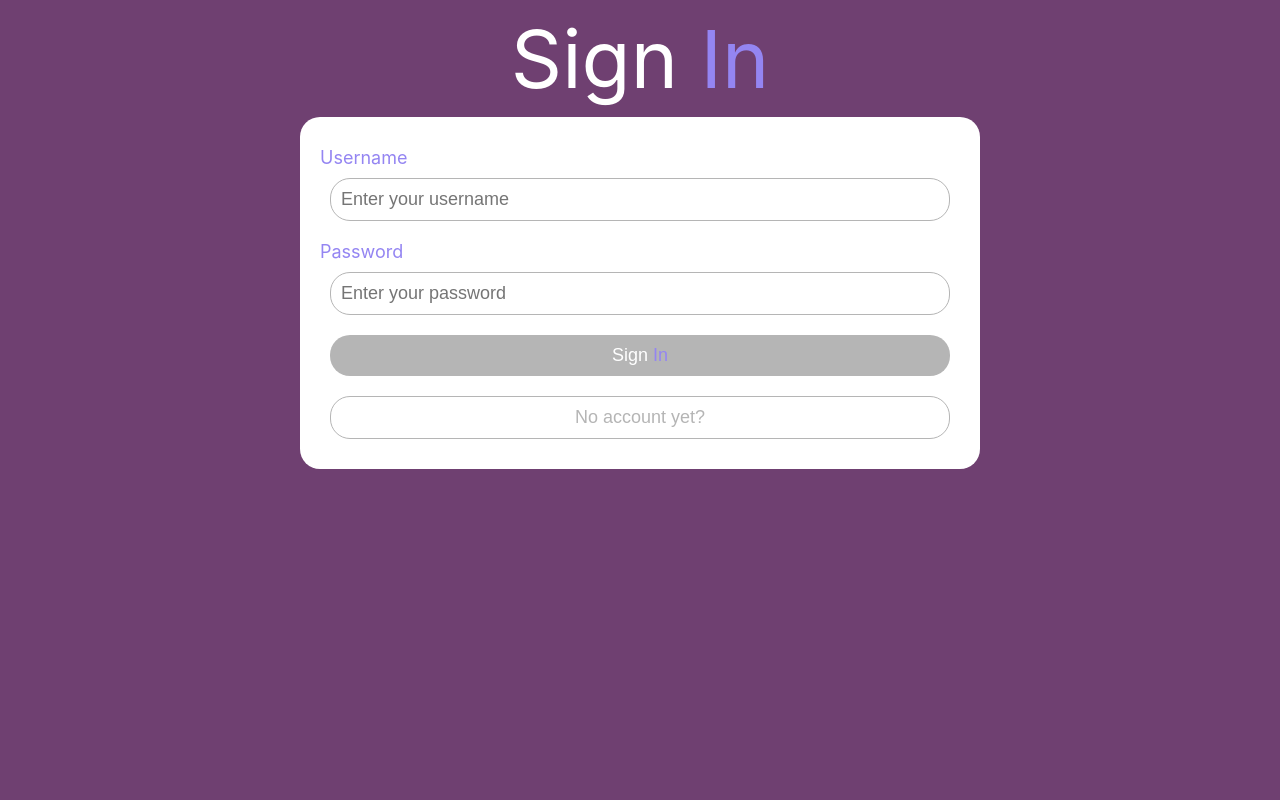
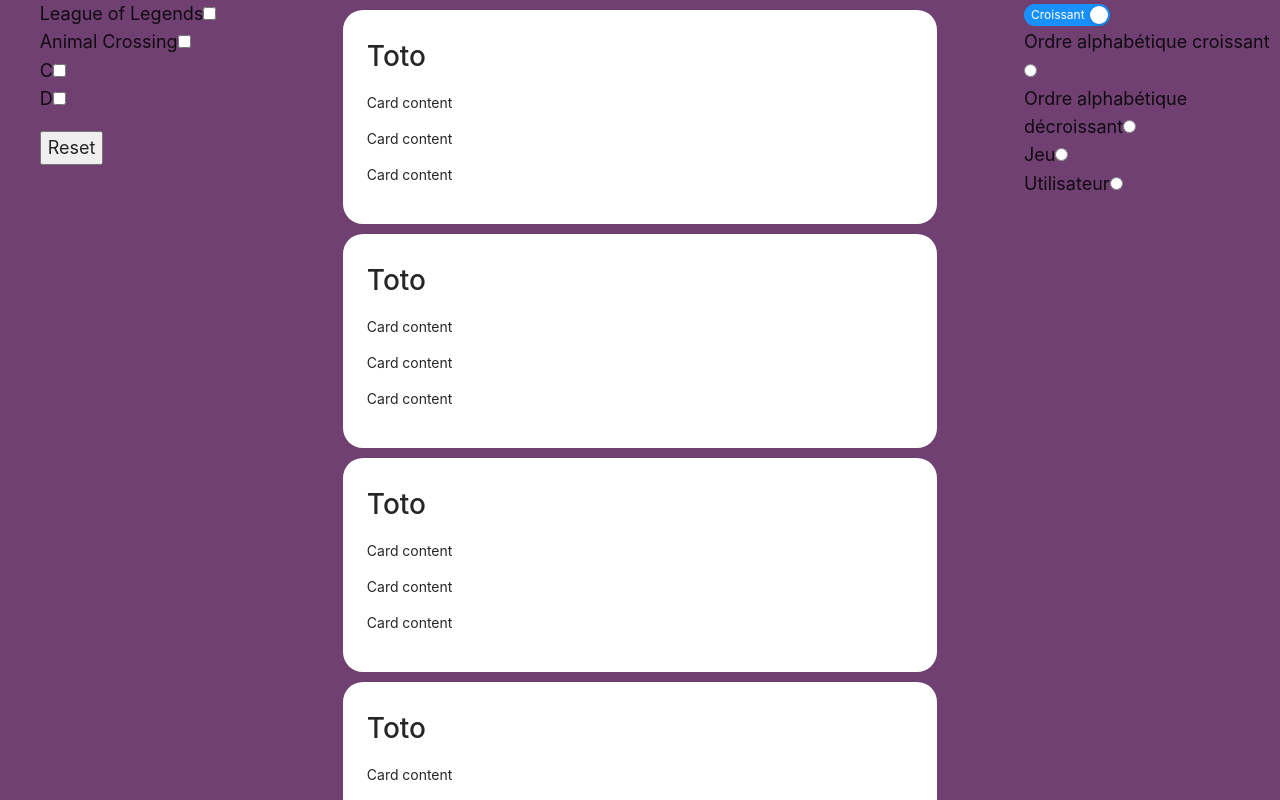
Before and after one commit to juliencol/gamer-house, a React (Create React App) app in the folder frontend/: page /feed in a window 1280 px wide. Shown: the top 800 px of the page. Built offline with nearby package versions, Linux system fonts and the light colour scheme.

Commit message:
Added feed_page

```diff
--- a/frontend/package.json
+++ b/frontend/package.json
@@ -3,6 +3,7 @@
   "version": "0.1.0",
   "private": true,
   "dependencies": {
+    "antd": "^4.16.0",
     "react": "^17.0.2",
     "react-dom": "^17.0.2",
     "react-router-dom": "^5.2.0",
--- a/frontend/src/App.tsx
+++ b/frontend/src/App.tsx
@@ -1,6 +1,7 @@
 import { useState } from 'react';
 import { BrowserRouter as Router, Switch, Route } from 'react-router-dom';
 import './App.css';
+import Feed from './Feed/Feed';
 import Authentication from './Authentication/Authentication';
 
 function App() {
@@ -10,8 +11,11 @@ function App() {
     return (
       <Router>
         <Switch>
-          <Route path="/">
+          <Route exact={true} path="/">
             <Authentication setAuthentication={setIsAuthenticate} />
+          </Route>
+          <Route exact={true} path="/feed">
+            <Feed />
           </Route>
         </Switch>
       </Router>
--- /dev/null
+++ b/frontend/src/Feed/Feed.css
@@ -0,0 +1,14 @@
+.Feed {
+  display: grid;
+  grid-template-columns: 1fr 3fr 1fr;
+  justify-items: center;
+}
+
+#posts {
+  width: 80%;
+}
+
+.post {
+  margin: var(--normal-margin);
+  border-radius: var(--normal-radius);
+}
--- /dev/null
+++ b/frontend/src/Feed/Feed.tsx
@@ -0,0 +1,82 @@
+import React, { ChangeEvent, useEffect, useState } from 'react';
+import { Affix, Card, Switch } from 'antd';
+import './Feed.css';
+
+const TAGS = ['League of Legends', 'Animal Crossing', 'C', 'D'];
+const SORTING_TAGS = [
+  'Ordre alphabétique croissant',
+  'Ordre alphabétique décroissant',
+  'Jeu',
+  'Utilisateur',
+];
+
+function Feed() {
+  const [filterState, setFilterState] = useState<Array<string>>([]);
+  function onFilterButtonClick(event: ChangeEvent<HTMLInputElement>) {
+    if (filterState.some((tag) => event.target.name === tag)) {
+      setFilterState(filterState.filter((tag) => event.target.name !== tag));
+    } else {
+      setFilterState([...filterState, event.target.name]);
+    }
+  }
+
+  function generateSampleCards(i: number) {
+    const result: Array<JSX.Element> = [];
+    for (let j = 0; j < i; j++) {
+      result.push(
+        <Card className="post" bordered={false}>
+          <h1>Toto</h1>
+          <p>Card content</p>
+          <p>Card content</p>
+          <p>Card content</p>
+        </Card>
+      );
+    }
+    return result;
+  }
+
+  return (
+    <div className="Feed">
+      <Affix className="filter">
+        {TAGS.map((tag) => (
+          <div key={tag}>
+            <label htmlFor={tag}>{tag}</label>
+            <input
+              type="checkbox"
+              name={tag}
+              id={tag}
+              onChange={onFilterButtonClick}
+              checked={filterState.some((selectedTag) => tag === selectedTag)}
+            />
+            <br />
+          </div>
+        ))}
+        <p>{filterState}</p>
+        <button onClick={() => setFilterState([])}>Reset</button>
+      </Affix>
+      <div id="posts">{generateSampleCards(20)}</div>
+      <Affix className="sort">
+        <Switch
+          checkedChildren="Croissant"
+          unCheckedChildren="Décroissant"
+          defaultChecked
+        />
+        {SORTING_TAGS.map((tag) => (
+          <div key={tag}>
+            <label htmlFor={tag}>{tag}</label>
+            <input
+              type="radio"
+              name="sort"
+              id={tag}
+              onChange={onFilterButtonClick}
+              checked={filterState.some((selectedTag) => tag === selectedTag)}
+            />
+            <br />
+          </div>
+        ))}
+      </Affix>
+    </div>
+  );
+}
+
+export default Feed;
--- a/frontend/src/index.tsx
+++ b/frontend/src/index.tsx
@@ -1,5 +1,6 @@
 import React from 'react';
 import ReactDOM from 'react-dom';
+import 'antd/dist/antd.css';
 import './index.css';
 import App from './App';
 import reportWebVitals from './reportWebVitals';
```
Also changed, not shown: 1 other file (tests, documents, lock files or other folders).
